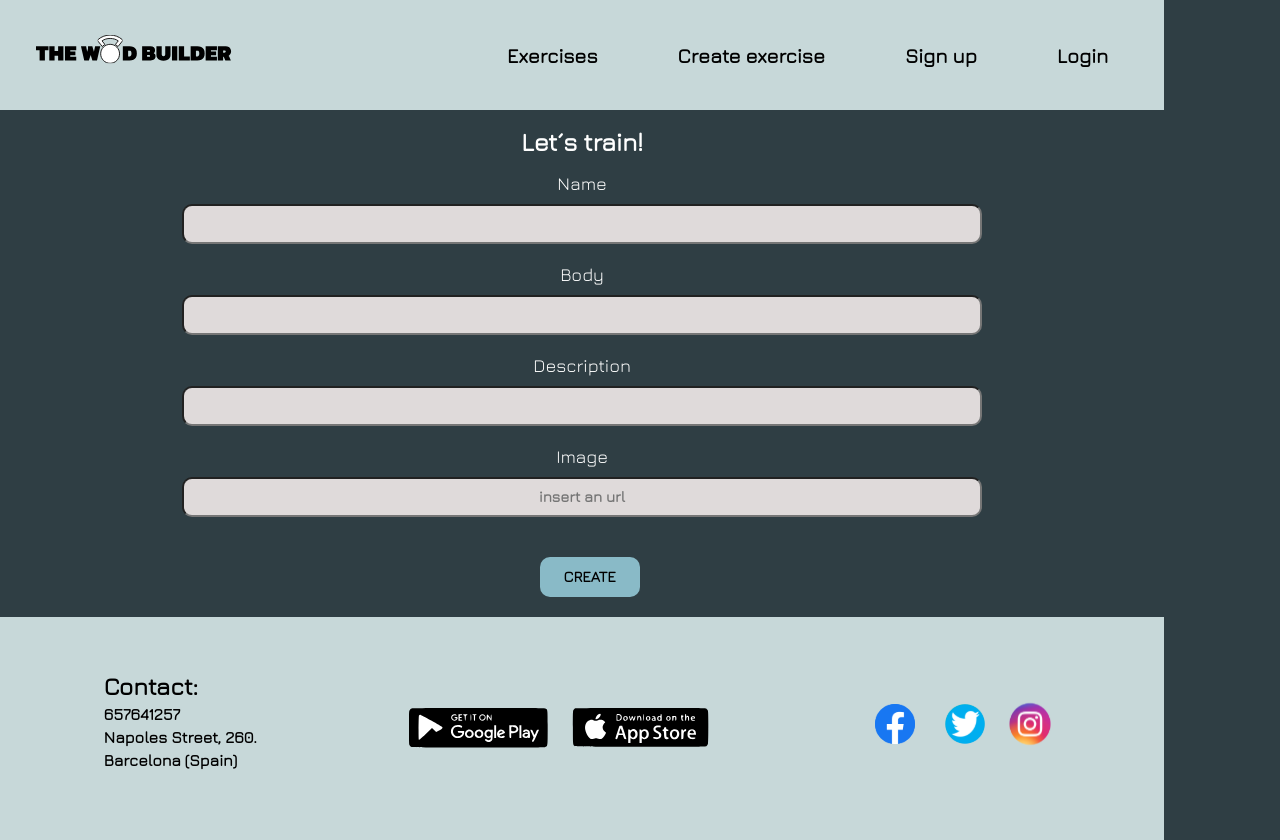
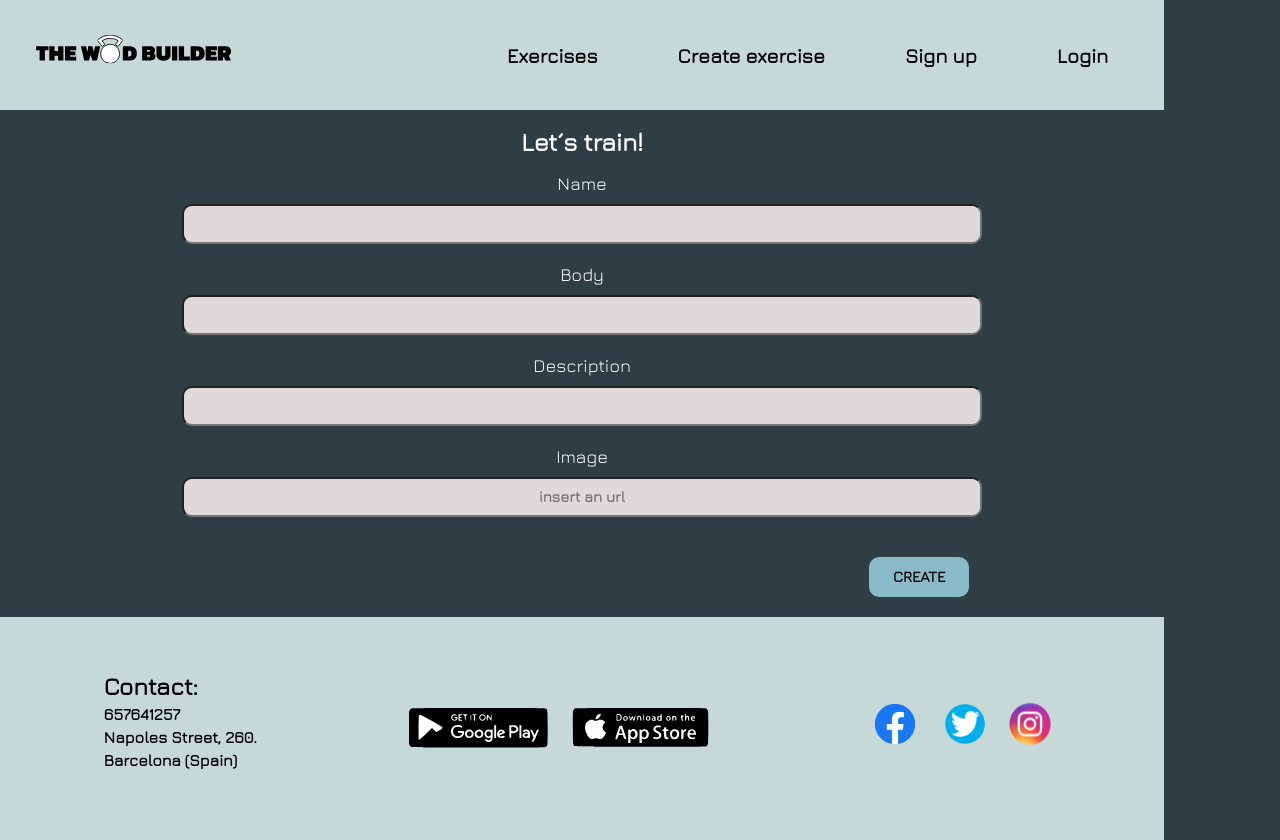
Before and after one commit to bertarosalia/berta-floran-front-The-Wod-Builder, a React (Create React App) app: page /create-exercise in a window 1280 px wide. Built offline with nearby package versions, Linux system fonts and the light colour scheme; no server answers.

Commit message:
change class name in create exercise form

```diff
--- a/src/components/CreateExerciseForm/CreateExerciseForm.tsx
+++ b/src/components/CreateExerciseForm/CreateExerciseForm.tsx
@@ -91,7 +91,7 @@ const CreateExerciseForm = (): JSX.Element => {
                 onChange={onChangeData}
               />
             </div>
-            <div className="create-form__button">
+            <div className="create-form__button--container">
               <Button
                 classNameButton="create-exercise__button"
                 type="submit"
```
